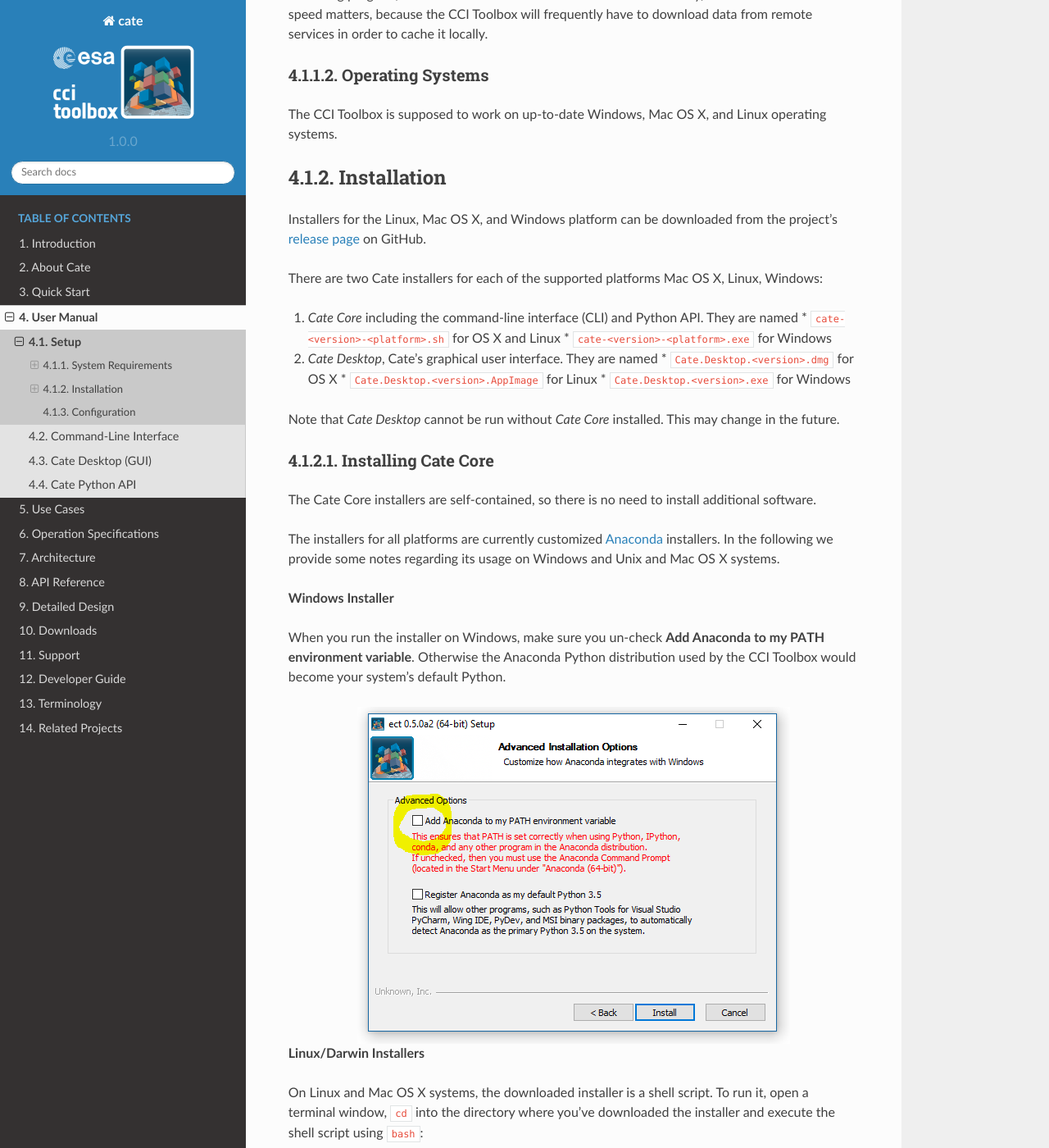
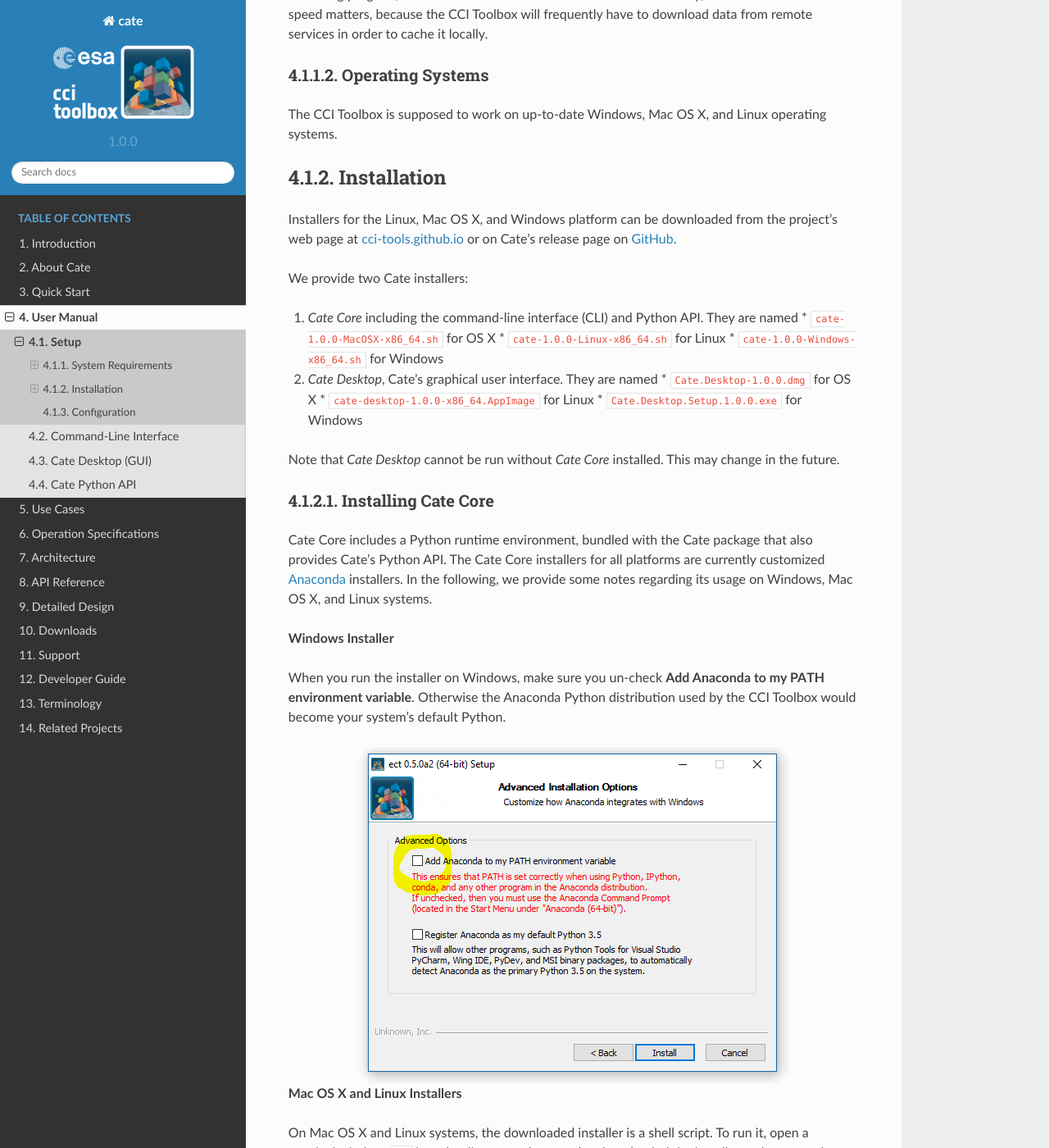
Before and after one commit to CCI-Tools/cate, a Sphinx documentation site: the page built from doc/source/user_manual/um_setup.rst, in a window 1280 px wide and 1400 px high, scrolled down 332 px. Shown: the whole window at 82% size. Built offline with Sphinx 7.4.7 and the Read the Docs theme 2.0.0, drawn with Linux system fonts in a browser that asks for light colours; some of the changed text lies outside the part shown.

Commit message:
updated installation guide

```diff
--- a/doc/source/user_manual/um_setup.rst
+++ b/doc/source/user_manual/um_setup.rst
@@ -26,30 +26,30 @@
 Installation
 ============
 
+
 Installers for the Linux, Mac OS X, and Windows platform can be downloaded from the project's
-`release page <https://github.com/CCI-Tools/cate/releases>`_ on GitHub.
+web page at `cci-tools.github.io <https://cci-tools.github.io/>`_
+or on Cate's release page on `GitHub <https://github.com/CCI-Tools/cate/releases>`_.
 
-There are two Cate installers for each of the supported platforms Mac OS X, Linux, Windows:
+We provide two Cate installers:
 
 1. *Cate Core* including the command-line interface (CLI) and Python API. They are named
-   * ``cate-<version>-<platform>.sh`` for OS X and Linux
-   * ``cate-<version>-<platform>.exe`` for Windows
+   * ``cate-1.0.0-MacOSX-x86_64.sh`` for OS X
+   * ``cate-1.0.0-Linux-x86_64.sh`` for Linux
+   * ``cate-1.0.0-Windows-x86_64.sh`` for Windows
 2. *Cate Desktop*, Cate's graphical user interface. They are named
-   * ``Cate.Desktop.<version>.dmg`` for OS X
-   * ``Cate.Desktop.<version>.AppImage`` for Linux
-   * ``Cate.Desktop.<version>.exe`` for Windows
-
+   * ``Cate.Desktop-1.0.0.dmg`` for OS X
+   * ``cate-desktop-1.0.0-x86_64.AppImage`` for Linux
+   * ``Cate.Desktop.Setup.1.0.0.exe`` for Windows
 
 Note that *Cate Desktop* cannot be run without *Cate Core* installed. This may change in the future.
-
 
 Installing Cate Core
 --------------------
 
-The Cate Core installers are self-contained, so there is no need to install additional software.
-
-The installers for all platforms are currently customized `Anaconda <https://www.continuum.io/why-anaconda>`_
-installers. In the following we provide some notes regarding its usage on Windows and Unix and Mac OS X systems.
+Cate Core includes a Python runtime environment, bundled with the Cate package that also provides Cate's Python API.
+The Cate Core installers for all platforms are currently customized `Anaconda <https://www.continuum.io/why-anaconda>`_
+installers. In the following, we provide some notes regarding its usage on Windows, Mac OS X, and Linux systems.
 
 **Windows Installer**
 
@@ -61,9 +61,9 @@
    :align: center
 
 
-**Linux/Darwin Installers**
+**Mac OS X and Linux Installers**
 
-On Linux and Mac OS X systems, the downloaded installer is a shell script. To run it, open a terminal window,
+On Mac OS X and Linux systems, the downloaded installer is a shell script. To run it, open a terminal window,
 ``cd`` into the directory where you've downloaded the installer and execute the shell script using ``bash``:
 
 .. code-block:: console
```
